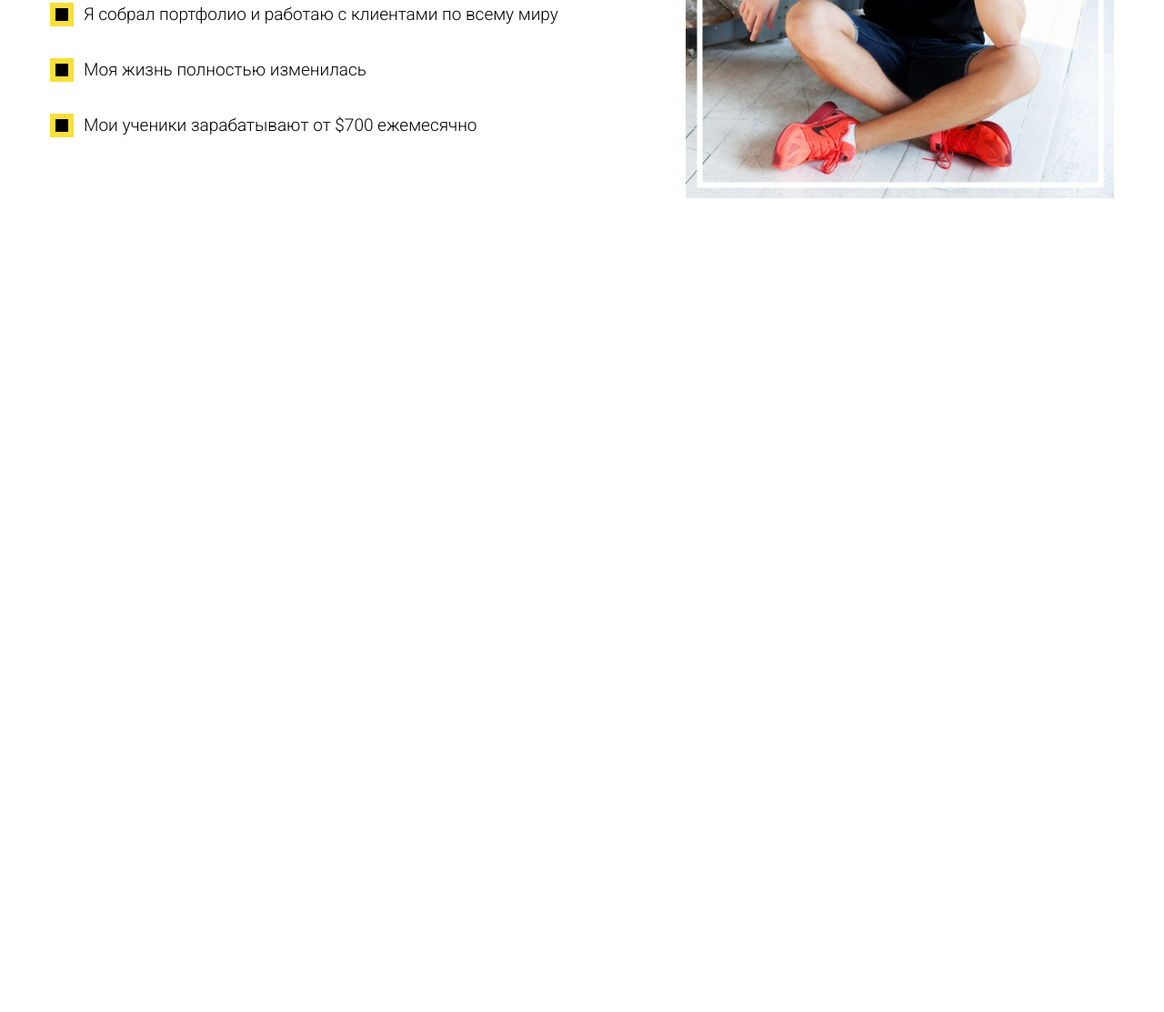
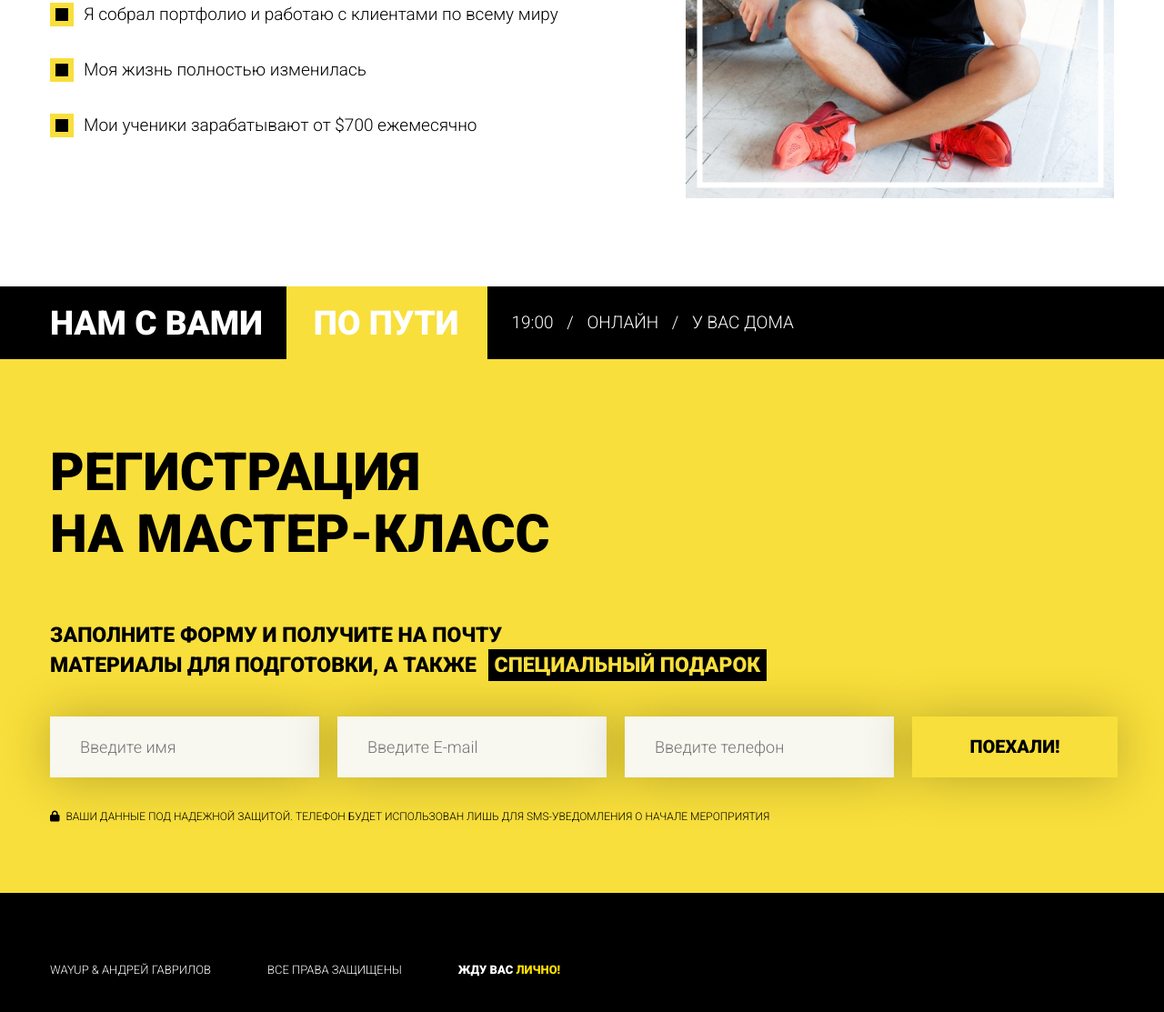
Before and after one commit to Sviatoslove/wayup-online-master-class, a plain HTML site: page index.html in a window 1280 px wide. Shown: the part 1771-2884 px from the top of the page at 91% size. Before the commit the page ends 2086 px from the top, so only its background shows below. Drawn offline with Linux system fonts and the light colour scheme.

Commit message:
final version project

```diff
--- /dev/null
+++ b/css/footer.css
@@ -0,0 +1,22 @@
+
+/* ----------------Footer--------------- */
+
+.footer {
+    background-color: #000;
+    padding: 77px 0 76px;
+
+}
+.credits_item {
+    font-size: 13px;
+    line-height: 15px;
+    text-transform: uppercase;
+    color: #fff;
+}
+.credits_item:not(:last-child){
+    margin-right: 62px;
+}
+.credits_item span {
+    color: #FFDE00;
+}.credits_item_black {
+    font-weight: 900;
+}
--- a/css/global.css
+++ b/css/global.css
@@ -29,11 +29,17 @@ p {
   font-size: 22px;
   line-height: 31px;
 }
+input, input:hover, input:focus, input:active, button, button:hover, button:focus, button:active {
+  outline: none;
+}
 button {
   padding: 0;
 }
 a, a:hover, a:active {
   text-decoration: none;
+}
+a, button, input {
+  transition: all 0.5s ease;
 }
 .btn:hover {
     box-shadow: 0 1px 10px rgba(0, 0, 0, 0.8);
@@ -56,6 +62,14 @@ h2 {
   font-size: 58px;
   line-height: 68px;
 }
+h3 {
+  font-size: 37px;
+  line-height: 43px;
+}
+h4 {
+  font-size: 23px;
+  line-height: 33px;
+}
 .link {
   font-size: 17px;
   line-height: 31px;
--- /dev/null
+++ b/css/reg.css
@@ -0,0 +1,60 @@
+
+/* ------------------Reg Section---------------- */
+
+.reg {
+    background-color: #F8DF3B;
+    counter-reset: #000;
+    padding: 90px 0 77px;
+}
+.form {
+
+}
+.form_title {
+    margin: 61px 0 40px;
+}
+.form_title span {
+    background-color: #000;
+    padding: 4px 7px;
+    color: #F8DF3B;
+    margin-left: 7px;
+}
+.form_wrap {
+    height: 67px;
+}
+.form_input{
+    min-width: 296px;
+    height: 67px;
+    background-color: #F8F7F0;
+    color: #A4A4A2;
+    padding: 23px 33px;
+    margin-right: 20px;
+    font-size: 18px;
+    line-height: 21px;
+    border: none;
+    box-shadow: 0px 1px 54px rgba(0, 0, 0, 0.25);
+    font-family: Roboto, Arial, sans-serif;
+}
+.form_input:focus {
+    box-shadow: 0 0 3px rgba(0, 0, 0, 0.3);
+}
+.form_submit {
+    min-width: 226px;
+    padding: 22px 0;
+    background-color: #F8DF3B;
+    font-size: 20px;
+    line-height: 23px;
+    border: none;
+    box-shadow: 0px 1px 54px rgba(0, 0, 0, 0.25);
+    color: #000;
+    font-family: Roboto, Arial, sans-serif;
+    cursor: pointer;
+}
+.form_safety {
+    font-size: 12px;
+    line-height: 14px;
+    text-transform: uppercase;
+    margin-top: 36px;
+}
+.form_safety i {
+    margin-right: 4px;
+}
--- /dev/null
+++ b/css/time.css
@@ -0,0 +1,38 @@
+
+/* ------------------Time Section--------------- */
+
+.time {
+    background-color: #000;
+    color: #fff;
+}
+.way {
+}
+.way_title {
+    display: flex;
+
+}
+.way_elem {
+    padding: 19px 0 18px;
+    display: block;
+}
+.way_elem_yellow {
+    background-color: #F8DF3B;
+    color: #fff;
+    padding: 19px 32px 18px 30px;
+    margin: 0 26px ;
+}
+.way_start {
+    font-size: 19px;
+    line-height: 22px;
+    text-transform: uppercase;
+}
+.way_info:not(:last-child) {
+    margin-right: 10px;
+}
+.way_info:after {
+    content: "/";
+    margin-left: 10px;
+}
+.way_info:last-child::after {
+    display: none;
+}
--- a/index.html
+++ b/index.html
@@ -13,6 +13,9 @@
     <link rel="stylesheet" href="css/know.css">
     <link rel="stylesheet" href="css/money.css">
     <link rel="stylesheet" href="css/thanks.css">
+    <link rel="stylesheet" href="css/time.css">
+    <link rel="stylesheet" href="css/reg.css">
+    <link rel="stylesheet" href="css/footer.css">
 </head>
 <body>
     <header class="header">
@@ -142,17 +145,72 @@
     </section>
     <section class="time">
         <div class="container">
-
+            <div class="way d-flex align-items-center">
+                <h3 class="way_title">
+                    <span class="way_elem">
+                        Нам с вами
+                    </span>
+                    <span class="way_elem way_elem_yellow">
+                        По пути
+                    </span>
+                </h3>
+                <div class="way_start">
+                    <span class="way_info">
+                        19:00
+                    </span>
+                    <span class="way_info">
+                        онлайн
+                    </span>
+                    <span class="way_info">
+                        у вас дома
+                    </span>
+                </div>
+            </div>
         </div>
     </section>
     <section class="reg">
         <div class="container">
-
+            <h2>
+                Регистрация<br>на мастер-класс
+            </h2>
+            <form action="#" class="form">
+                <h4 class="form_title">
+                    Заполните форму и получите на почту<br>материалы для подготовки, а также
+                    <span>
+                        Специальный подарок
+                    </span>
+                </h4>
+                <div class="form_wrap d-flex">
+                    <input type="text" class="form_input" name="name" placeholder="Введите имя">
+                    <input type="email" class="form_input" name="name" placeholder="Введите E-mail">
+                    <input type="phone" class="form_input" name="name" placeholder="Введите телефон">
+                    <button type="submit" class="form_submit btn">
+                        Поехали!
+                    </button>
+                </div>
+                <p class="form_safety">
+                    <i class="fa fa-lock"></i>
+                    Ваши данные под надежной защитой. телефон будет использован лишь для sms-уведомления о начале мероприятия
+                </p>
+            </form>
         </div>
     </section>
     <footer class="footer">
         <div class="container">
-
+            <ul class="credits d-flex">
+                <li class="credits_item credits_item_normal">
+                    Wayup & Андрей Гаврилов
+                </li>
+                <li class="credits_item credits_item_normal">
+                    Все права защищены
+                </li>
+                <li class="credits_item credits_item_black">
+                    Жду вас
+                    <span>
+                        лично!
+                    </span>
+                </li>
+            </ul>
         </div>
     </footer>
     <script src="https://kit.fontawesome.com/5275a274c6.js" crossorigin="anonymous"></script>
```
